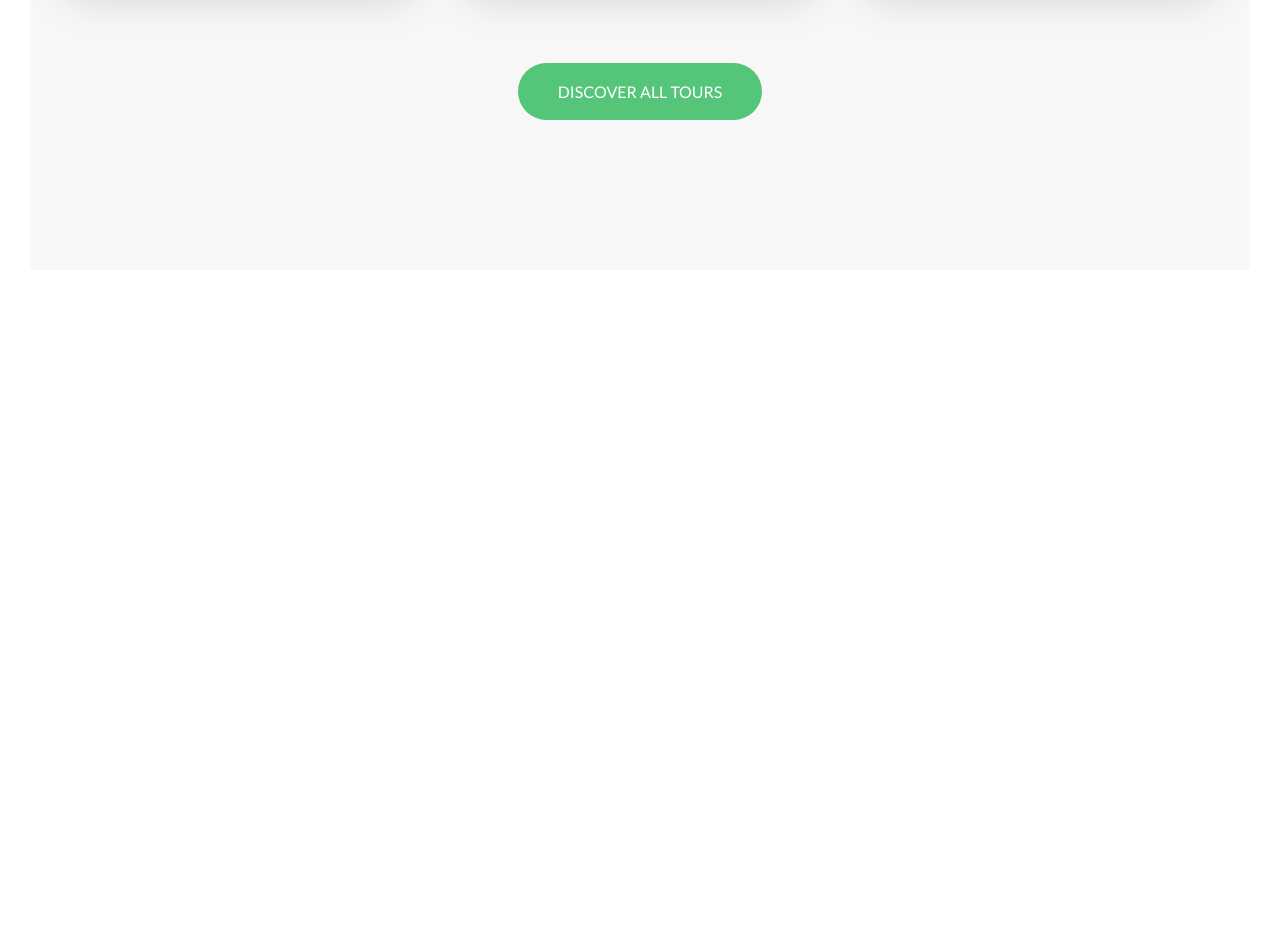
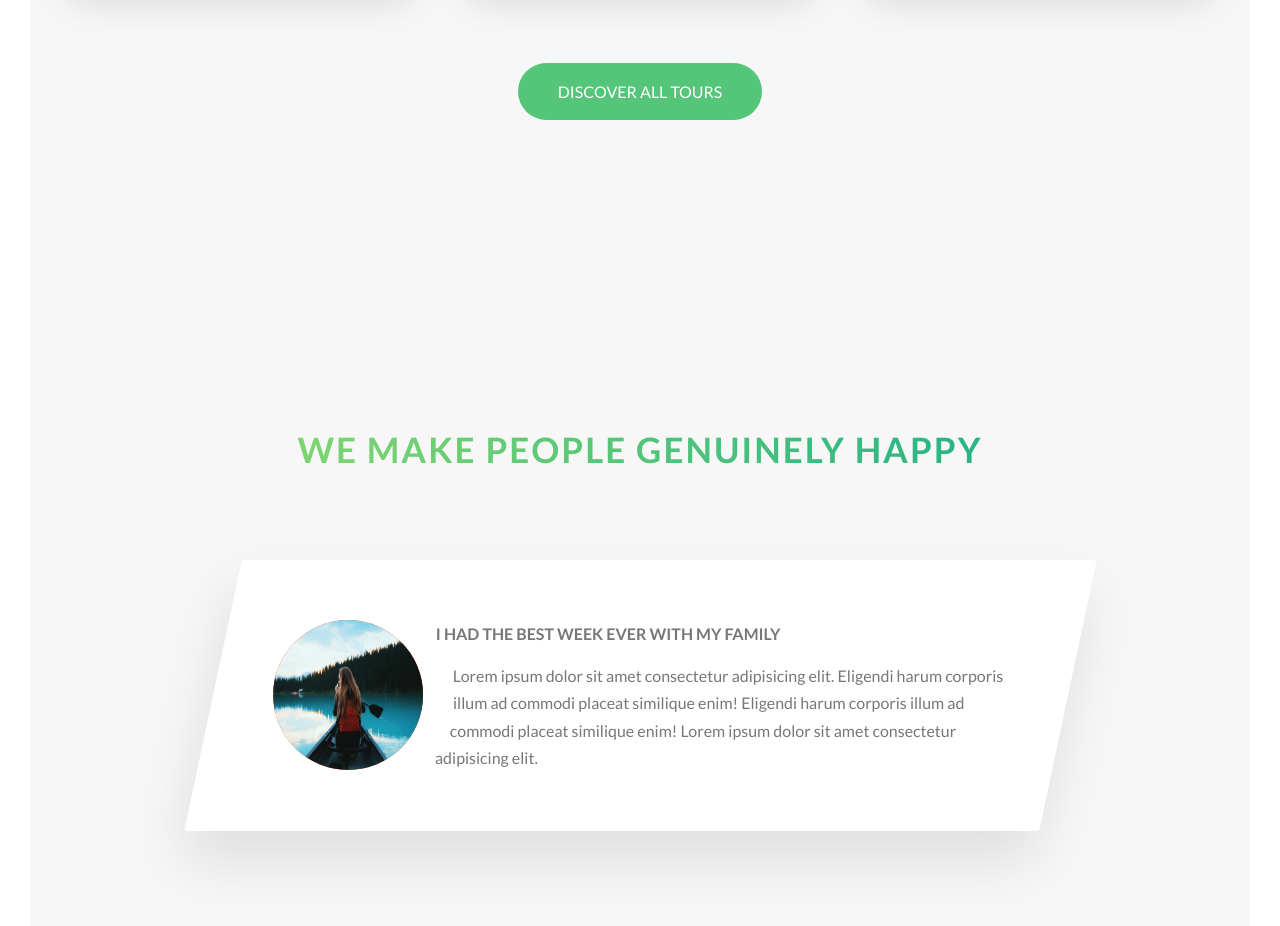
Before and after one commit to conaryHernandez/css-sass-playground, a website: page natours/index.html in a window 1280 px wide. Shown: the part 3387-4313 px from the top of the page. Before the commit the page ends 3687 px from the top, so only its background shows below. Drawn offline with Linux system fonts and the light colour scheme.

Commit message:
Natours
story section (pending)

```diff
--- a/natours/index.html
+++ b/natours/index.html
@@ -243,6 +243,35 @@
           <a href="#" class="btn btn--green">Discover all tours</a>
         </div>
       </section>
+
+      <section class="section-stories">
+        <div class="u-center-text u-margin-bottom-big">
+          <h2 class="heading-secondary">We make people genuinely happy</h2>
+        </div>
+
+        <div class="row">
+          <div class="story">
+            <figure class="story__shape">
+              <img
+                src="img/nat-8.jpg"
+                alt="Person on a tour"
+                class="story__img"
+              />
+            </figure>
+            <div class="story__text">
+              <h3 class="heading-tertiary u-margin-bottom-small">
+                I had the best week ever with my family
+              </h3>
+              <p>
+                Lorem ipsum dolor sit amet consectetur adipisicing elit.
+                Eligendi harum corporis illum ad commodi placeat similique enim!
+                Eligendi harum corporis illum ad commodi placeat similique enim!
+                Lorem ipsum dolor sit amet consectetur adipisicing elit.
+              </p>
+            </div>
+          </div>
+        </div>
+      </section>
     </main>
   </body>
 </html>
--- /dev/null
+++ b/natours/sass/components/_story.scss
@@ -0,0 +1,36 @@
+.story {
+  margin: auto;
+  padding: 6rem;
+  padding-left: 9rem;
+  width: 75%;
+  box-shadow: 0 3rem 6rem rgba($color-black, 0.1);
+  background-color: white;
+  border-radius: 3px;
+  font-size: $default-font-size;
+  transform: skewX(-12deg);
+
+  & > * {
+    transform: skewX(12deg);
+  }
+
+  &__shape {
+    width: 15rem;
+    height: 15rem;
+    background-color: orangered;
+    float: left;
+    -webkit-shape-outside: circle(50% at 50% 50%);
+    shape-outside: circle(50% at 50% 50%);
+    -webkit-clip-path: circle(50% at 50% 50%);
+    clip-path: circle(50% at 50% 50%);
+    transform: translateX(-3rem) skewX(12deg);
+  }
+
+  &__img {
+    width: 100%;
+    height: 100%;
+  }
+
+  &__text {
+    transform: skewX(12deg);
+  }
+}
--- a/natours/sass/main.scss
+++ b/natours/sass/main.scss
@@ -11,6 +11,7 @@
 @import './components/card';
 @import './components/composition';
 @import './components/feature-box';
+@import './components/story';
 
 @import './layout/grid';
 @import './layout/header';
--- a/natours/sass/pages/_home.scss
+++ b/natours/sass/pages/_home.scss
@@ -27,3 +27,8 @@
   padding: 25rem 0 15rem 0;
   background-color: $color-grey-light-1;
 }
+
+.section-stories {
+  padding: 15rem 0;
+  background-color: $color-grey-light-1;
+}
```
Also changed, not shown: natours/css/main.css.
